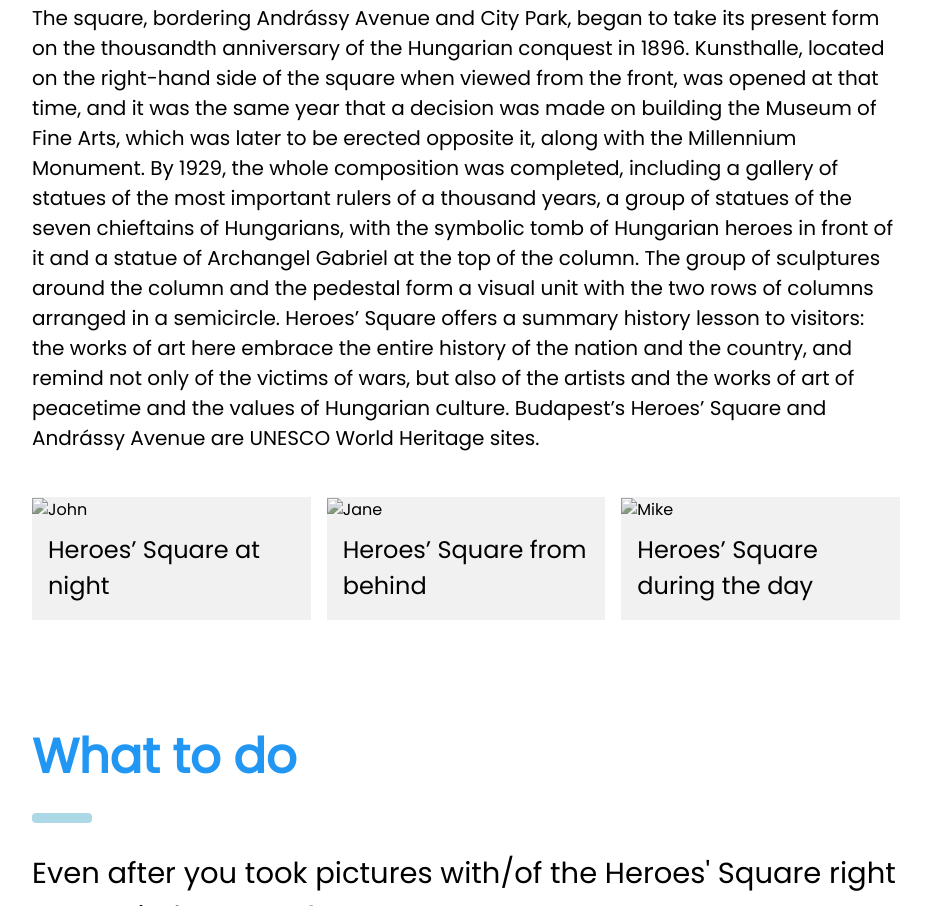
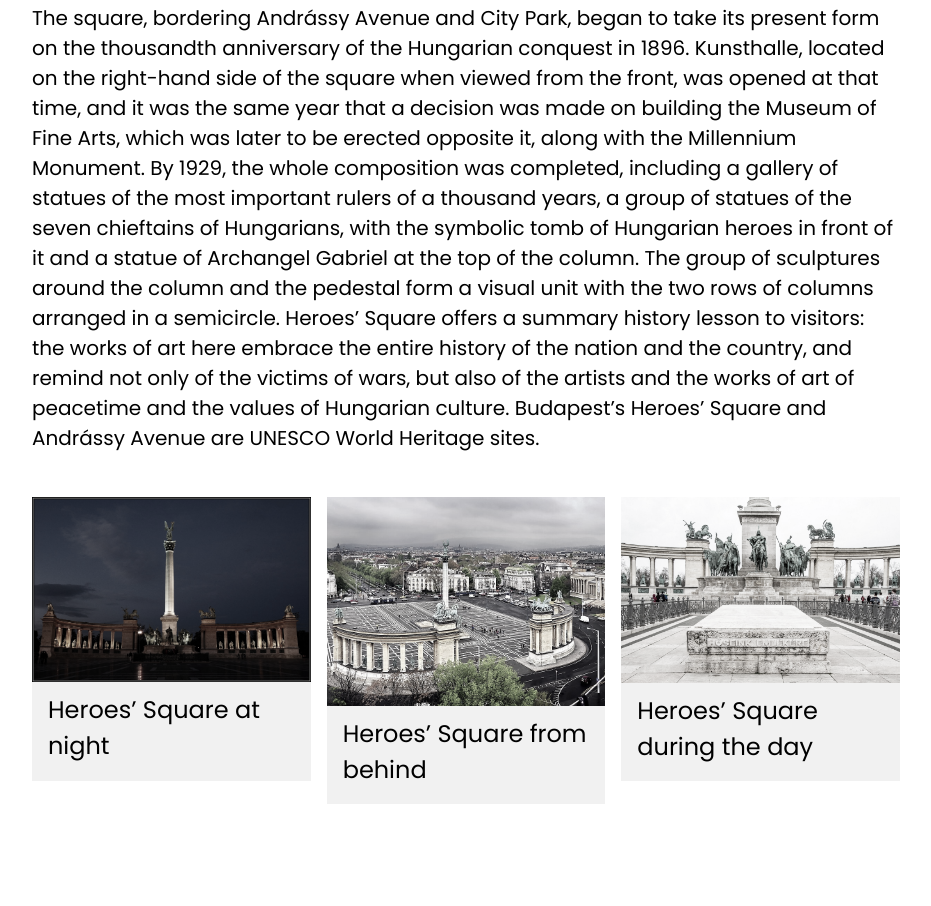
Before and after one commit to dallosnoel/asd, a plain HTML site: page index.html in a window 1280 px wide. Shown: the part 1020-1926 px from the top of the page, without its empty margins (324-1255 px from the left). Drawn offline with nearby package versions, Linux system fonts and the light colour scheme; the site is published under a folder, as on GitHub Pages, so addresses that start at the root find nothing.

Commit message:
Update index.html

```diff
--- a/index.html
+++ b/index.html
@@ -56,7 +56,7 @@ body {font-size:16px;}
     </div>
 
     <div class="w3-half">
-      <img src="/img/heroes-square.jpg" style="width:100%" onclick="onClick(this)" alt="heroes-square">
+      <img src="img/heroes-square.jpg" style="width:100%" onclick="onClick(this)" alt="heroes-square">
     </div>
   </div>
 
@@ -89,7 +89,7 @@ body {font-size:16px;}
   <div class="w3-row-padding w3-grayscale">
     <div class="w3-col m4 w3-margin-bottom">
       <div class="w3-light-grey">
-        <img src="/img/night.jpg" alt="John" style="width:100%">
+        <img src="img/night.jpg" alt="John" style="width:100%">
         <div class="w3-container">
           <h3>Heroes’ Square at night</h3>
           <p class="w3-opacity"></p>
@@ -99,7 +99,7 @@ body {font-size:16px;}
     </div>
     <div class="w3-col m4 w3-margin-bottom">
       <div class="w3-light-grey">
-        <img src="/img/behind.jpg" alt="Jane" style="width:100%">
+        <img src="img/behind.jpg" alt="Jane" style="width:100%">
         <div class="w3-container">
           <h3>Heroes’ Square from behind</h3>
           <p class="w3-opacity"></p>
@@ -109,7 +109,7 @@ body {font-size:16px;}
     </div>
     <div class="w3-col m4 w3-margin-bottom">
       <div class="w3-light-grey">
-        <img src="/img/front.jpg" alt="Mike" style="width:100%">
+        <img src="img/front.jpg" alt="Mike" style="width:100%">
         <div class="w3-container">
           <h3>Heroes’ Square during the day</h3>
           <p class="w3-opacity"></p>
```
